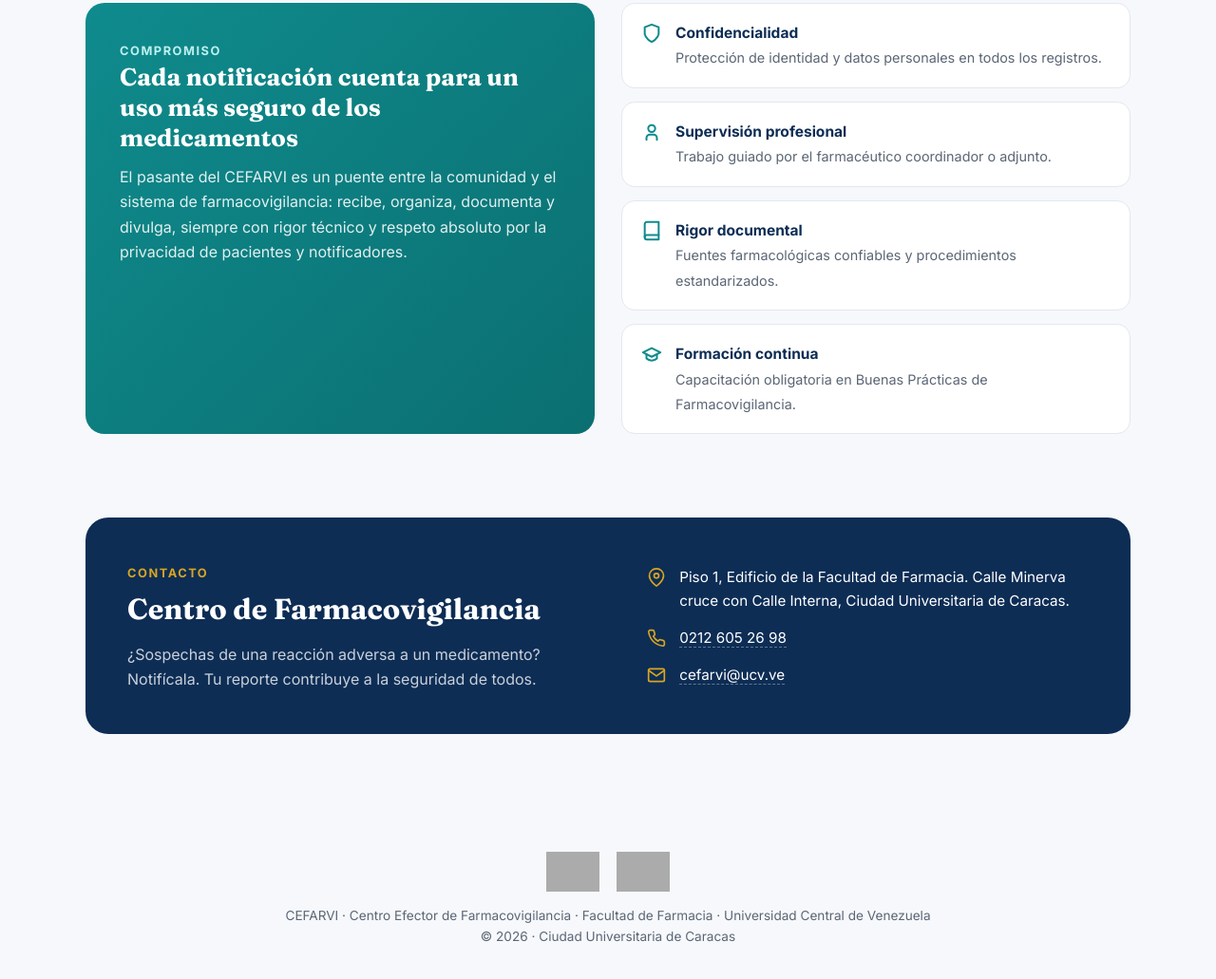
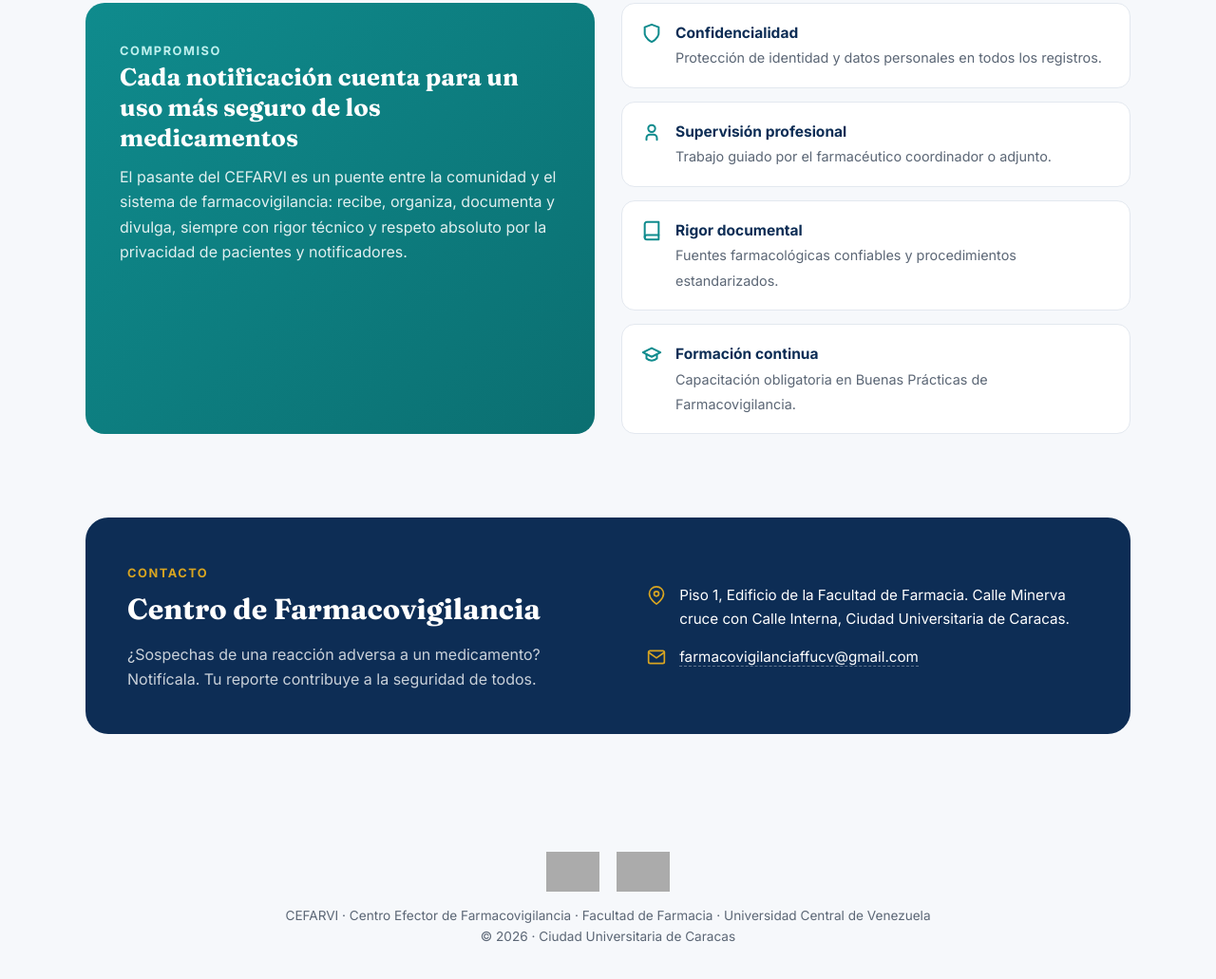
Before and after one commit to maivus/farmacovigilancia, a plain HTML site: page index.html in a window 1280 px wide. Shown: the part 3266-4297 px from the top of the page at 95% size. Drawn offline with Linux system fonts and the light colour scheme; grey boxes are pictures that could not be loaded.

Commit message:
mODIFICACIONES

```diff
--- a/farmacovigilancia.html
+++ b/index.html
@@ -474,12 +474,8 @@
           <span>Piso 1, Edificio de la Facultad de Farmacia. Calle Minerva cruce con Calle Interna, Ciudad Universitaria de Caracas.</span>
         </li>
         <li>
-          <svg viewBox="0 0 24 24" fill="none" stroke="currentColor" stroke-width="2" stroke-linecap="round" stroke-linejoin="round"><path d="M22 16.9v3a2 2 0 0 1-2.2 2 19.8 19.8 0 0 1-8.6-3.1 19.5 19.5 0 0 1-6-6A19.8 19.8 0 0 1 2.1 4.2 2 2 0 0 1 4.1 2h3a2 2 0 0 1 2 1.7c.1.9.4 1.8.7 2.7a2 2 0 0 1-.5 2.1L8 9.8a16 16 0 0 0 6 6l1.3-1.3a2 2 0 0 1 2.1-.4c.9.3 1.8.6 2.7.7a2 2 0 0 1 1.7 2z"/></svg>
-          <span><a href="tel:+582126052698">0212 605 26 98</a></span>
-        </li>
-        <li>
           <svg viewBox="0 0 24 24" fill="none" stroke="currentColor" stroke-width="2" stroke-linecap="round" stroke-linejoin="round"><rect x="2" y="4" width="20" height="16" rx="2"/><path d="m22 6-10 7L2 6"/></svg>
-          <span><a href="mailto:cefarvi@ucv.ve">cefarvi@ucv.ve</a></span>
+          <span><a href="mailto:farmacovigilanciaffucv@gmail.com">farmacovigilanciaffucv@gmail.com</a></span>
         </li>
       </ul>
     </div>
```
